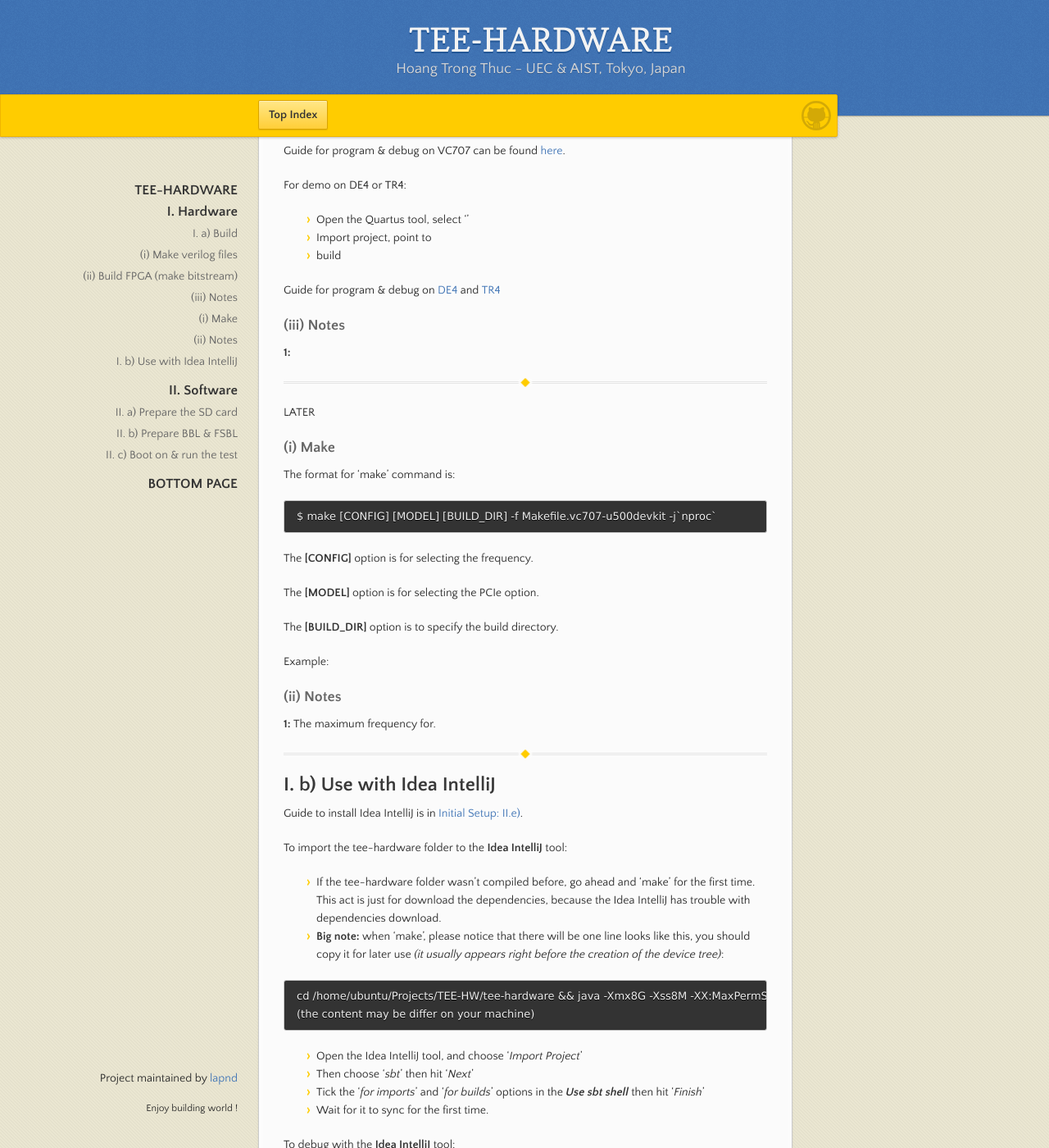
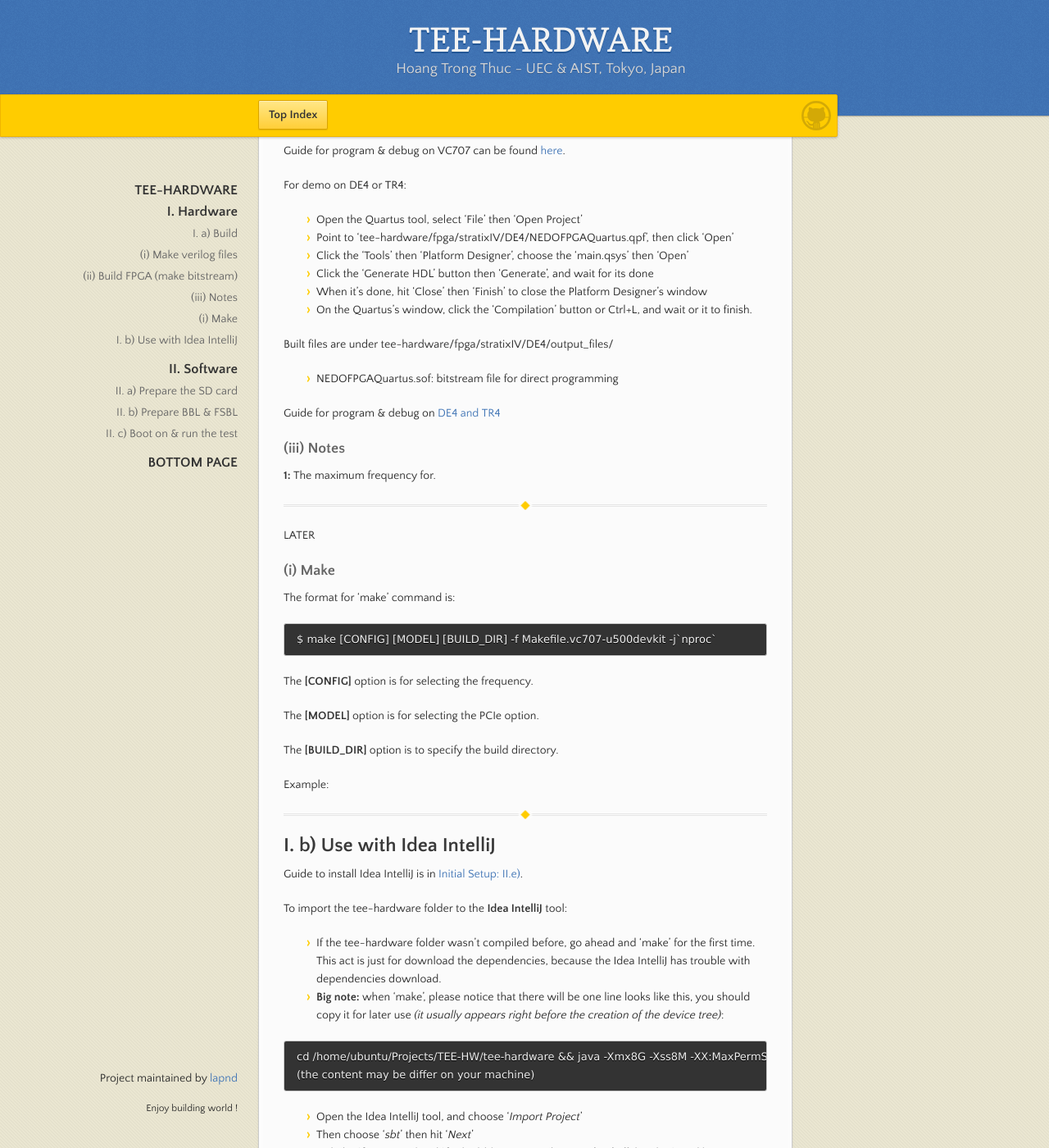
Before and after one commit to lapnd/httdes.github.io, a Jekyll site: the page built from tee-hw.md, in a window 1280 px wide and 1400 px high, scrolled down 1425 px. Shown: the whole window at 82% size. Built offline with Jekyll 4.4.1, drawn with Linux system fonts in a browser that asks for light colours; our own code applies the rules of GitHub Pages for plain Markdown files.

Commit message:
Update tee-hw.md

```diff
--- a/tee-hw.md
+++ b/tee-hw.md
@@ -54,15 +54,21 @@ Built files are under tee-hardware/fpga/vc707/keystone-NEDOFPGA/keystone-NEDOFPG
 Guide for program & debug on VC707 can be found [here](./fpgaguide_vc707.md).
 
 For demo on DE4 or TR4:
-- Open the Quartus tool, select ''
-- Import project, point to
-- build
+- Open the Quartus tool, select 'File' then 'Open Project'
+- Point to 'tee-hardware/fpga/stratixIV/DE4/NEDOFPGAQuartus.qpf', then click 'Open'
+- Click the 'Tools' then 'Platform Designer', choose the 'main.qsys' then 'Open'
+- Click the 'Generate HDL' button then 'Generate', and wait for its done
+- When it's done, hit 'Close' then 'Finish' to close the Platform Designer's window
+- On the Quartus's window, click the 'Compilation' button or Ctrl+L, and wait or it to finish.
 
-Guide for program & debug on [DE4](./fpgaguide_de4.md) and [TR4](./fpgaguide_tr4.md)
+Built files are under tee-hardware/fpga/stratixIV/DE4/output_files/
+- NEDOFPGAQuartus.sof: bitstream file for direct programming
+
+Guide for program & debug on [DE4 and TR4](./fpgaguide_de4.md)
 
 ### (iii) Notes
 
-**1:**
+**1:** The maximum frequency for.
 
 * * *
 
@@ -81,12 +87,6 @@ The **[MODEL]** option is for selecting the PCIe option.
 The **[BUILD_DIR]** option is to specify the build directory.
 
 Example:
-
-### (ii) Notes
-
-**1:** The maximum frequency for.
-
-
 
 * * *
 
```
